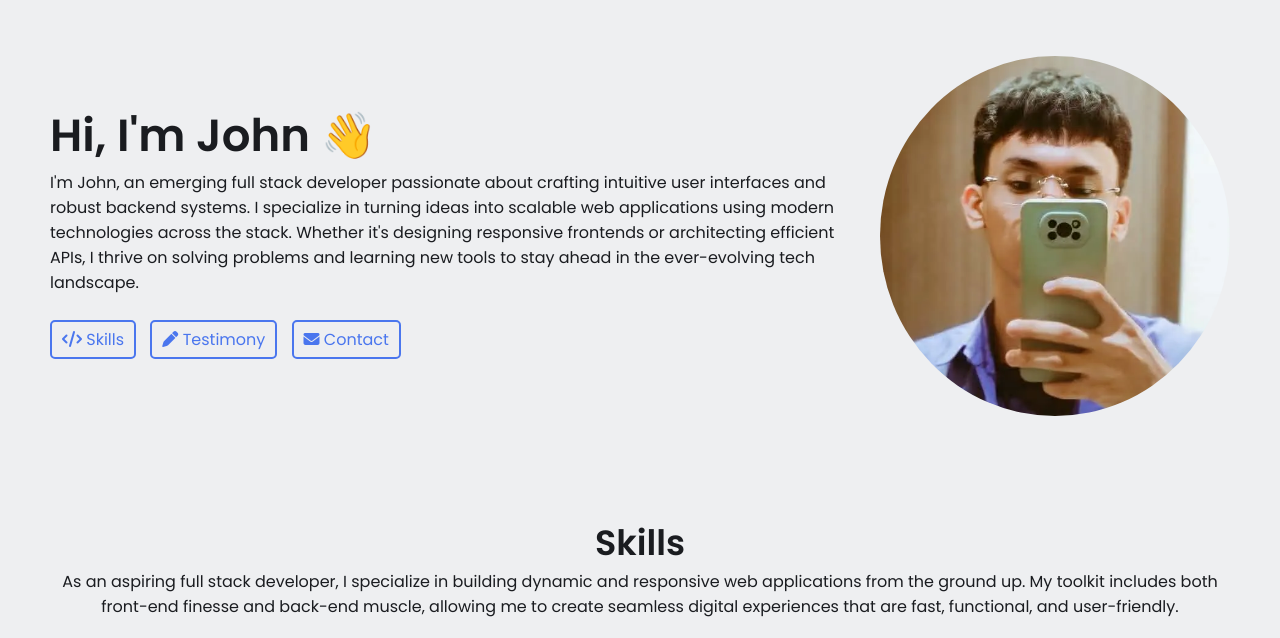
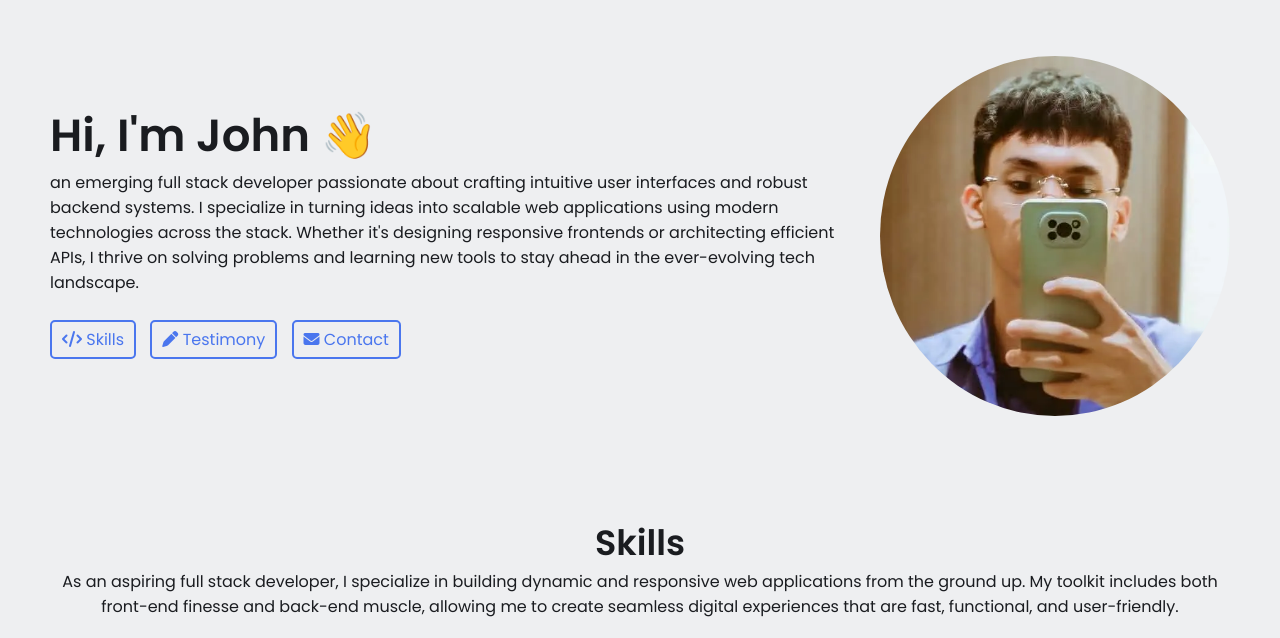
Before and after one commit to makansm33/john-dev-site, a plain HTML site: page index.html in a window 1280 px wide. Shown: the part 74-712 px from the top of the page. Drawn offline with Linux system fonts and the light colour scheme.

Commit message:
index.html

```diff
--- a/index.html
+++ b/index.html
@@ -45,7 +45,7 @@
     <section class="hero-section">
       <div class="text">
         <h2>Hi, I'm John 👋</h2>
-        <p>I'm John, an emerging full stack developer passionate about crafting intuitive user interfaces and robust backend systems. I specialize in turning ideas into scalable web applications using modern technologies across the stack. Whether it's designing responsive frontends or architecting efficient APIs, I thrive on solving problems and learning new tools to stay ahead in the ever-evolving tech landscape.</p>
+        <p>an emerging full stack developer passionate about crafting intuitive user interfaces and robust backend systems. I specialize in turning ideas into scalable web applications using modern technologies across the stack. Whether it's designing responsive frontends or architecting efficient APIs, I thrive on solving problems and learning new tools to stay ahead in the ever-evolving tech landscape.</p>
 
         <div class="links">
           <a href="#skills">
```
